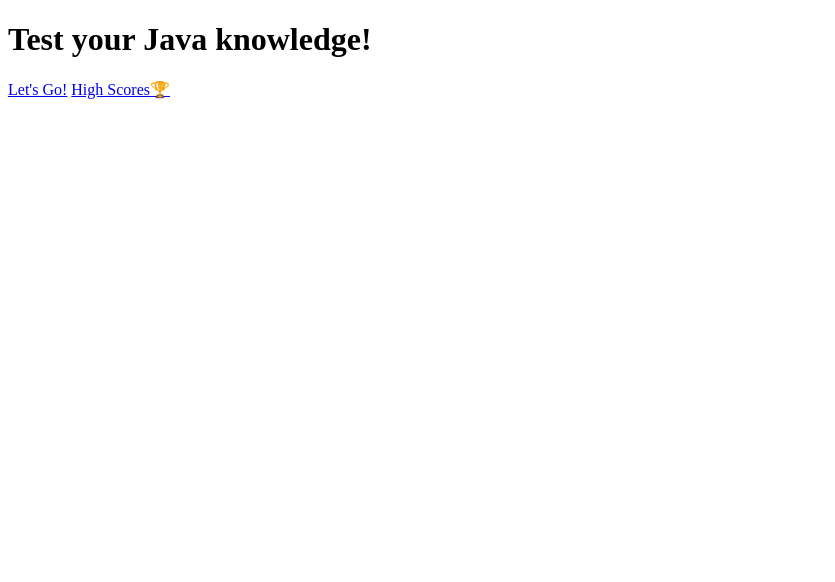
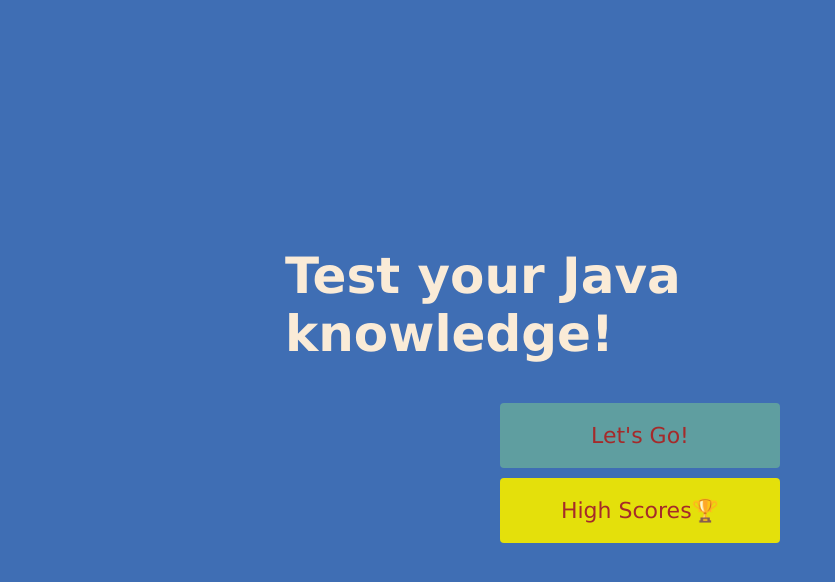
Before and after one commit to coreygettig7/timed-quiz, a plain HTML site: page index.html in a window 1280 px wide. Shown: the whole page, without its empty margins (0-835 px from the left). Drawn offline with Linux system fonts and the light colour scheme; the site is published under a folder, as on GitHub Pages, so addresses that start at the root find nothing.

Commit message:
setup the homepage and most of the stylesheet

```diff
--- a/index.html
+++ b/index.html
@@ -5,14 +5,14 @@
     <meta http-equiv="X-UA-Compatible" content="IE=edge">
     <meta name="viewport" content="width=device-width, initial-scale=1.0">
     <title>Java Quiz Home Page</title>
-    <link rel="stylesheet" href="/assets/css/style.css">
+    <link rel="stylesheet" href="./assets/css/style.css">
 </head>
 <body>
     <div class="container">
         <div id="homepage" class="flex-column flex-center">
             <h1>Test your Java knowledge!</h1>
             <a href="/gameplay.html" class="btn">Let's Go!</a>
-            <a href="/highscores.html" id="highscore-btn" class="btn">High Scores🏆</a>
+            <a href="/topScores.html" id="highscore-btn" class="btn">High Scores🏆</a>
         </div>
     </div>
 </body>
```
Also changed, not shown: gameplay.html (added), topScores.html (added).
